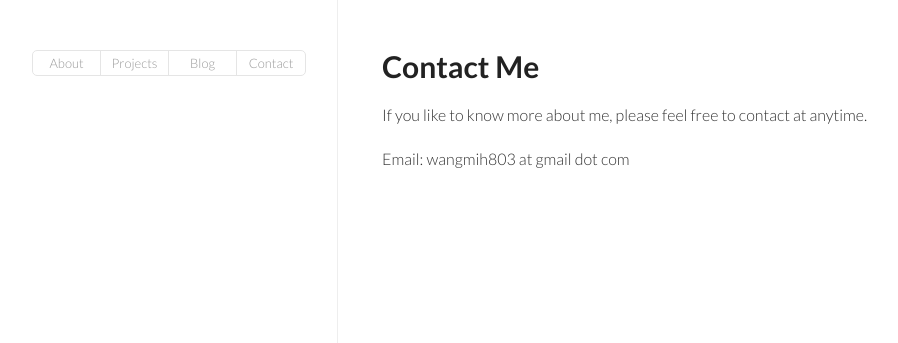
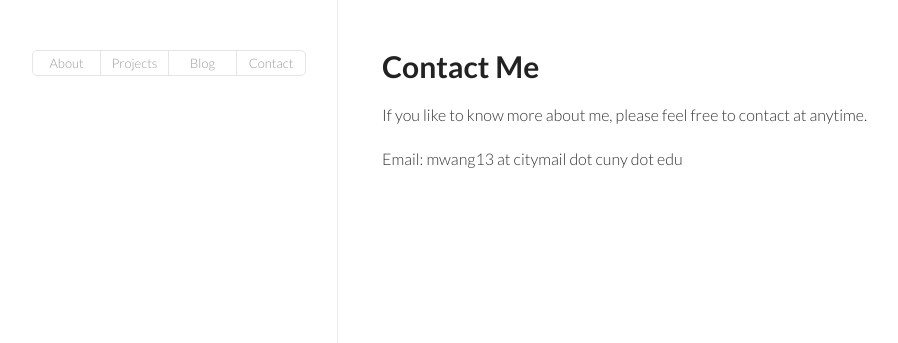
Before and after one commit to hjfh1234/Minghui.github.io, a Jekyll site: the page built from contact/index.html, in a window 1280 px wide. Shown: the top 343 px of the page, without its empty margins (133-1031 px from the left). Built offline with Jekyll 4.4.1, drawn with Linux system fonts in a browser that asks for light colours; nearby versions of some CDN libraries.

Commit message:
Minor change to Contact section

```diff
--- a/contact/index.html
+++ b/contact/index.html
@@ -7,7 +7,8 @@ title: Contact
 		<section>
 			<h1> Contact Me </h1>
 			<p> If you like to know more about me, please feel free to contact at anytime.</p>
-			<p> Email: wangmih803 at gmail dot com </p>
+			<p> Email: mwang13 at citymail dot cuny dot edu </p>
+
 
 		</section>
 	</div>
```
